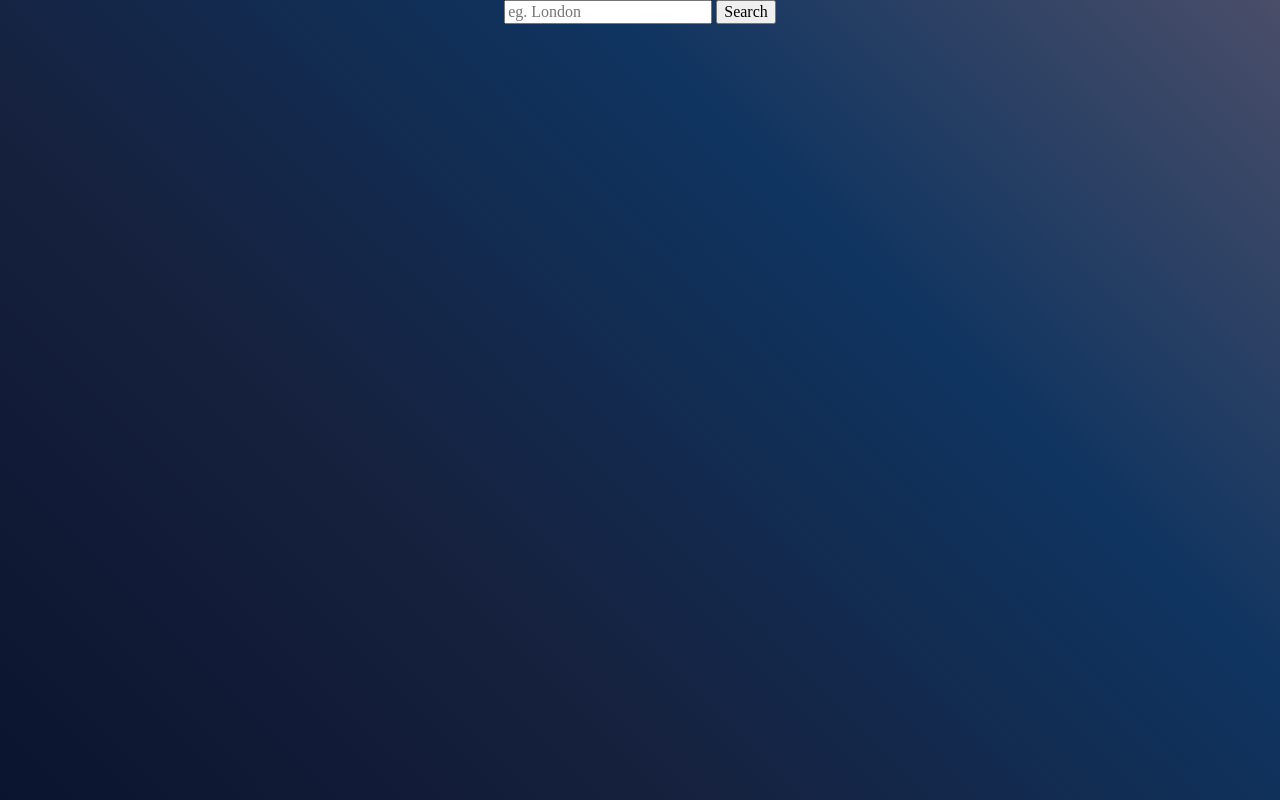
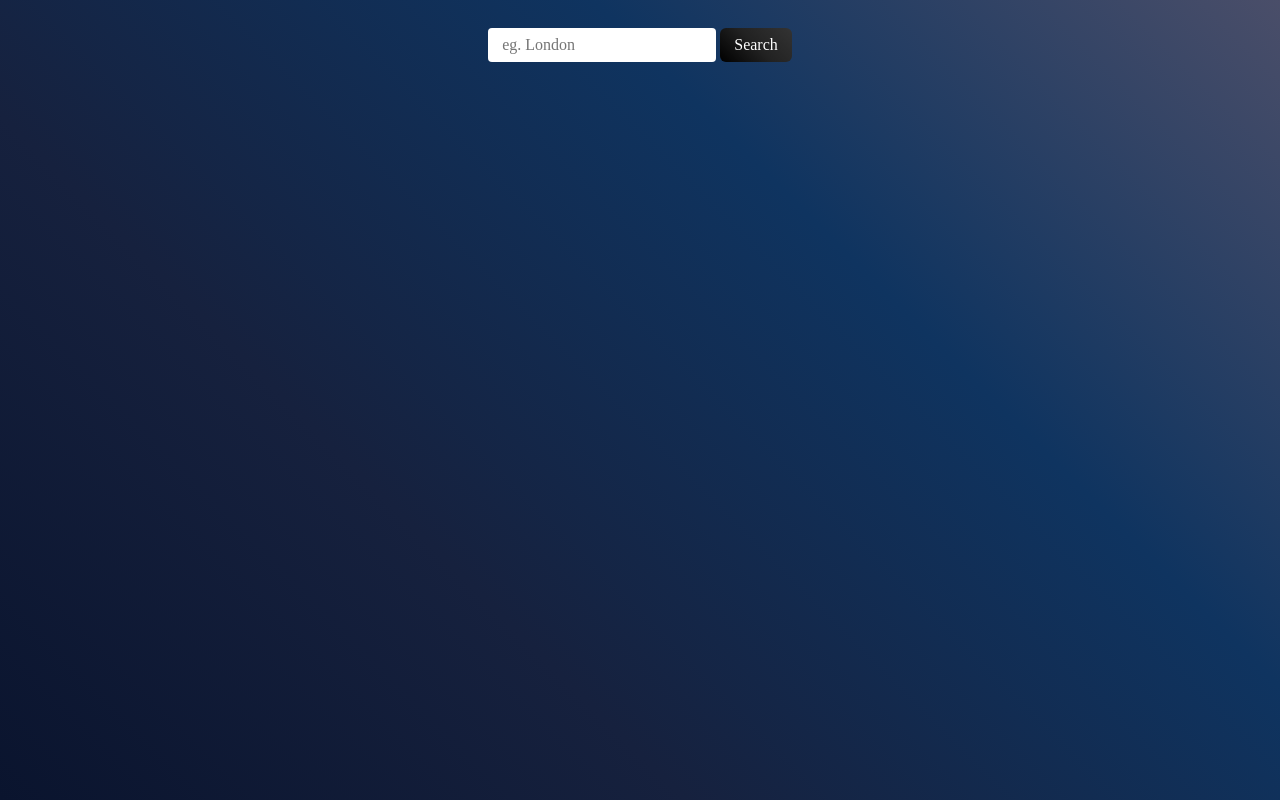
Before and after one commit to luscious-scoop/weather_app, a website built with webpack: page src/template.html in a window 1280 px wide. Built offline with nearby package versions, Linux system fonts and the light colour scheme.

Commit message:
feat: search btn bg

```diff
--- a/src/style.css
+++ b/src/style.css
@@ -79,6 +79,10 @@ h6 {
     #0f3460 67%,
     #4a4e69 100%
   );
+
+  --input-font-clr: #0f0326;
+  --search-btn-clr: linear-gradient(45deg, #000000, #222222 50%, #333333 100%);
+  --main-font-clr: #ffffff;
 }
 
 body {
@@ -88,3 +92,28 @@ body {
   flex-direction: column;
   align-items: center;
 }
+
+.search-div {
+  margin-top: 28px;
+}
+
+.search-div > input,
+.search-div > button {
+  padding: 8px 14px;
+}
+.search-div > input {
+  color: var(--input-font-clr);
+  border-radius: 4px;
+  border: none;
+}
+
+.search-div > input:focus {
+  outline: none;
+}
+.search-div > button {
+  background: var(--search-btn-clr);
+  color: var(--main-font-clr);
+  cursor: pointer;
+  border-radius: 6px;
+  border: none;
+}
```
